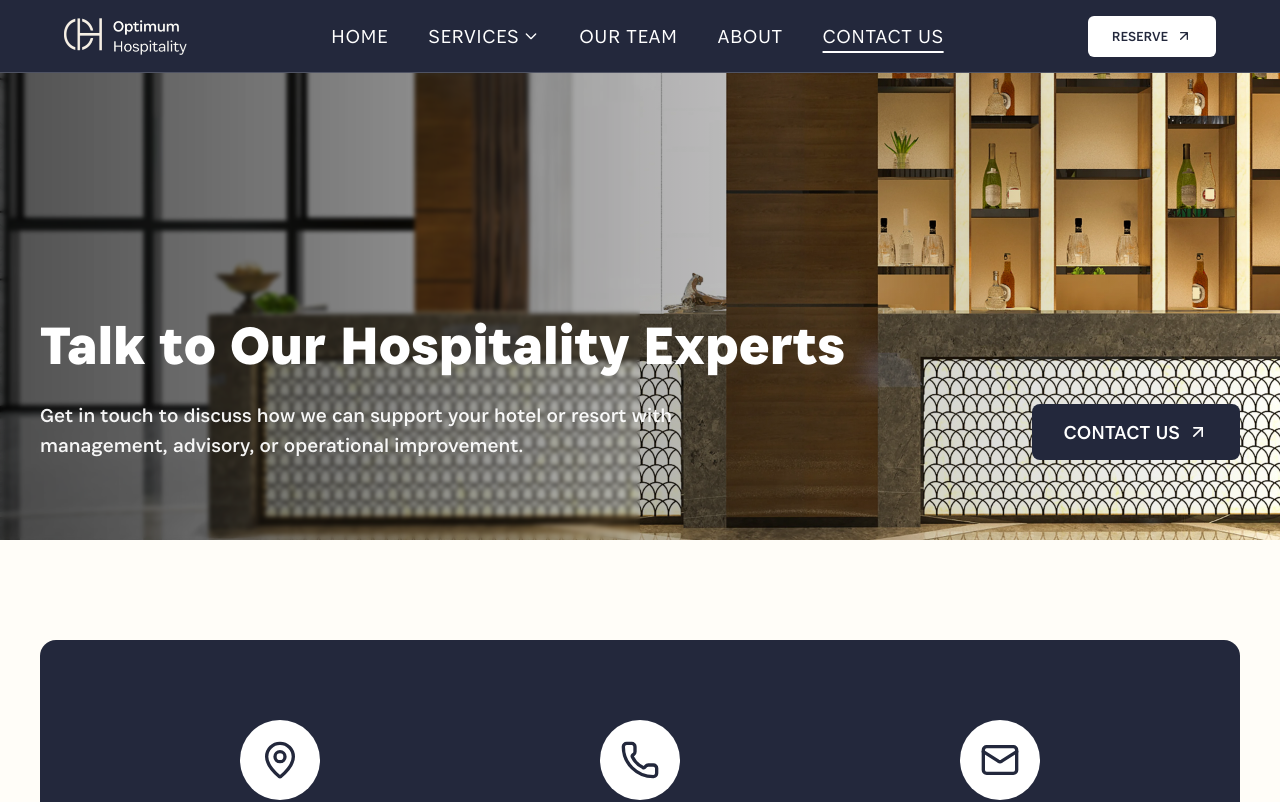
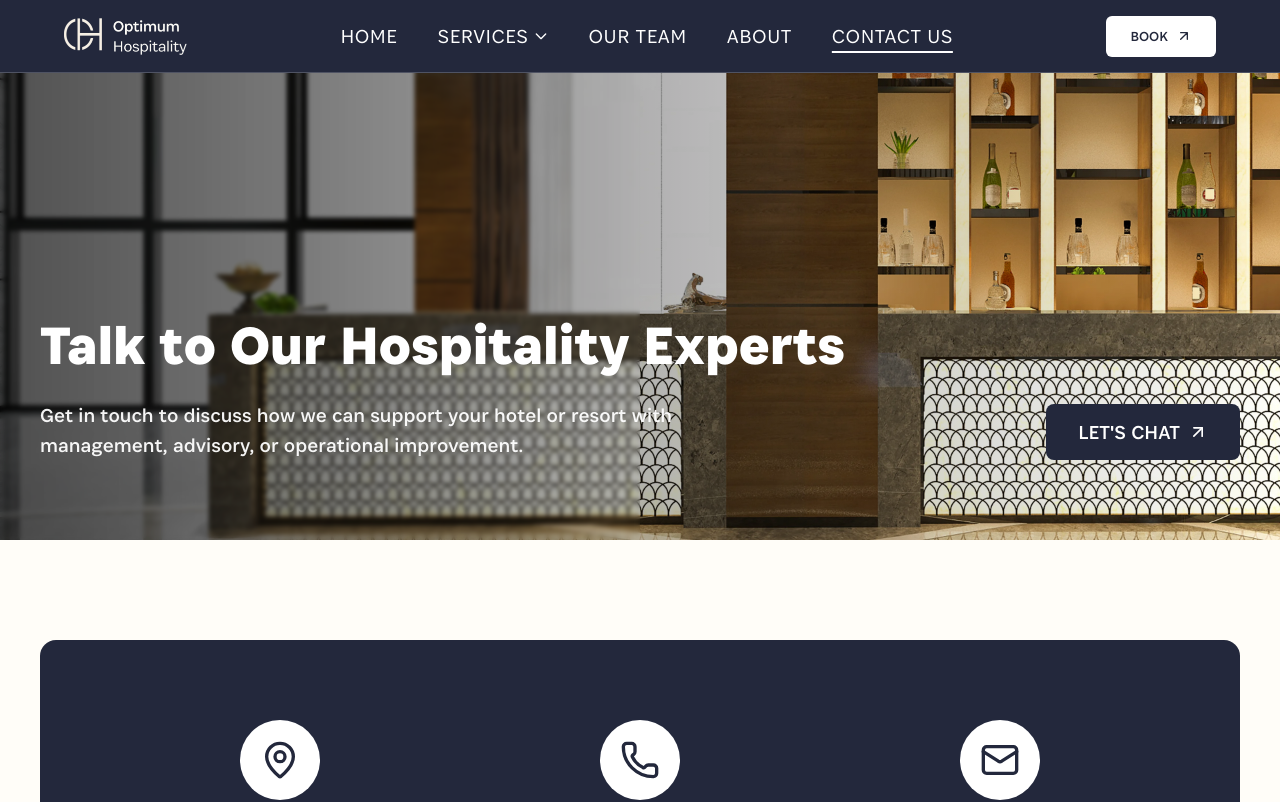
Before and after one commit to optimumhospitality/optimumhospitaity, a React (Vite) app: page /contact in a window 1280 px wide. Shown: the top 802 px of the page. Built offline with nearby package versions, Linux system fonts and the light colour scheme.

Commit message:
change the subheding of home page

```diff
--- a/src/components/contact/HeroSection.tsx
+++ b/src/components/contact/HeroSection.tsx
@@ -41,7 +41,7 @@ export default function HeroSection() {
 
           {/* Right CTA Button */}
           <div className="min-[500px]:flex-shrink-0 mt-2 min-[500px]:mt-0">
-            <HeroSectionButton text="Contact Us" href="#contact-form" />
+            <HeroSectionButton text="Let's chat" href="#contact-form" />
           </div>
         </div>
       </div>
--- a/src/components/home/HeroSection.tsx
+++ b/src/components/home/HeroSection.tsx
@@ -77,8 +77,8 @@ export default function HeroSection() {
               ref={headlineRef}
               className="text-[28px] min-[500px]:text-[20px] sm:text-[26px] min-[750px]:text-[32px] md:text-[40px] lg:text-[52px] xl:text-[64px] font-normal text-white leading-tight tracking-[-0.02em] mb-3 min-[500px]:mb-2 sm:mb-3 min-[750px]:mb-4 md:mb-5 lg:mb-6"
             >
-              <span className="block">We Manage Your Hotel.</span>
-              <span className="block">You Collect Higher Profits.</span>
+              <span className="block">We protect your hotel, </span>
+              <span className="block">then we make it perform</span>
             </h1>
 
             {/* Subtext */}
@@ -86,8 +86,10 @@ export default function HeroSection() {
               ref={subtextRef}
               className="text-white/90 text-[14px] min-[500px]:text-[11px] sm:text-[13px] min-[750px]:text-[15px] md:text-[17px] lg:text-[19px] xl:text-xl leading-relaxed mb-3 min-[500px]:mb-2 sm:mb-3 min-[750px]:mb-4 md:mb-5 lg:mb-6 max-w-full min-[500px]:max-w-[90%] sm:max-w-[85%] md:max-w-md lg:max-w-lg xl:max-w-xl lg:font-[300]"
             >
-              Independent hotel management and advisory for owners in Southeast
-              Asia who want operational excellence without complexity.
+              Independent asset management, hotel operations, and advisory for
+              owners across Southeast Asia-covering pre-opening, operator
+              selection, and ongoing performance-delivering disciplined results
+              without unnecessary complexity.
             </p>
 
             {/* Benefit Badges */}
--- a/src/components/layout/Navbar.tsx
+++ b/src/components/layout/Navbar.tsx
@@ -227,7 +227,7 @@ export default function Navbar() {
               onClick={() => handleNavigation("/contact")}
               className="hidden text-[14px] lg:inline-flex items-center gap-2 px-6 py-2.5 bg-white text-primary font-normal rounded-md hover:bg-gray-100 transition"
             >
-              RESERVE
+              BOOK
               <svg
                 className="w-4 h-4"
                 fill="none"
```
